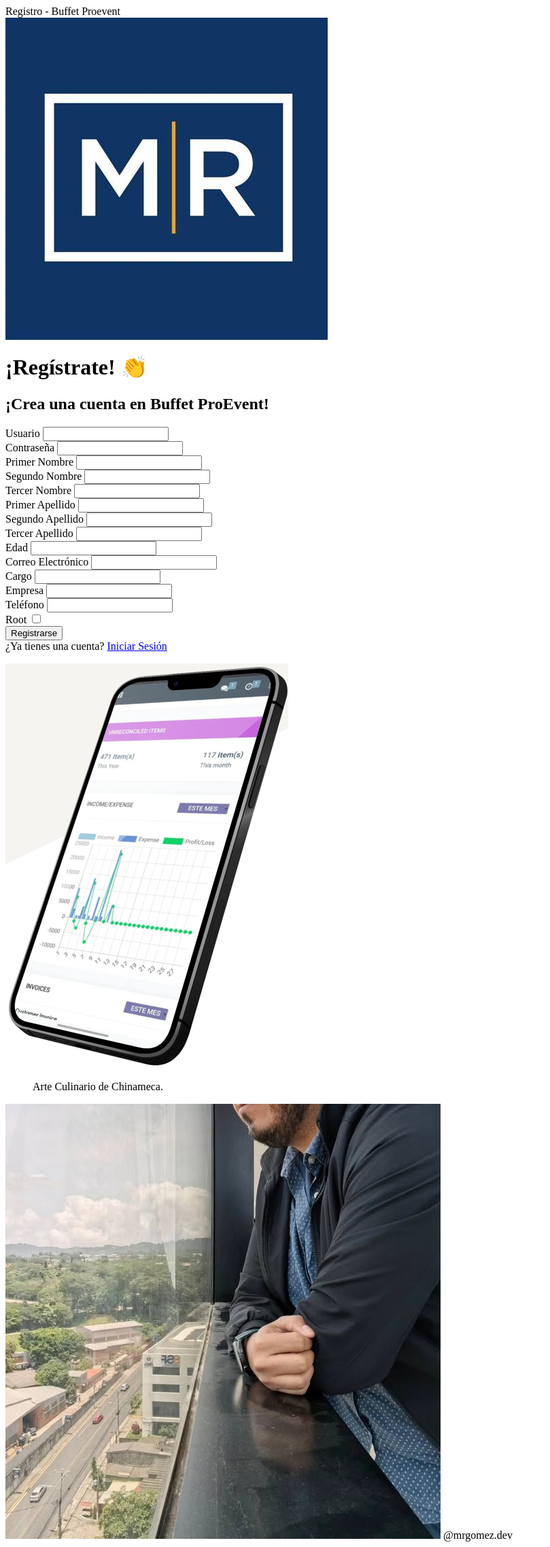
After one commit to mrgomezsv/sale360, a Django app: page /register/ in a window 1280 px wide. The commit adds this page. Shown: the whole page at 68% size, without its empty margins (0-809 px from the left). Run offline with Django 4.2, Linux system fonts and the light colour scheme.

Commit message:
Corregi y acomode register html asi como cree un base pero no lo necesito creo

```diff
--- a/Sale360/urls.py
+++ b/Sale360/urls.py
@@ -16,10 +16,8 @@ Including another URLconf
 """
 from django.contrib import admin
 from django.urls import path, include
-from system_authentication.views import home_view  # Importa la vista
 
 urlpatterns = [
     path('admin/', admin.site.urls),
-    path('login/', include('system_authentication.urls')),  # Ruta de login
-    path('', home_view, name='home'),  # Ruta raíz redirige a login
+    path('', include('system_authentication.urls')),  # Incluye las URLs de system_authentication
 ]
--- /dev/null
+++ b/system_authentication/forms.py
@@ -0,0 +1,38 @@
+from django import forms
+from django.contrib.auth.models import User
+from django.core.exceptions import ValidationError
+import re
+
+class RegisterForm(forms.Form):
+    username = forms.CharField(label="Usuario", max_length=150, required=True)
+    password = forms.CharField(label="Contraseña", widget=forms.PasswordInput, required=True)
+    first_name = forms.CharField(label="Primer Nombre", max_length=30, required=True)
+    second_name = forms.CharField(label="Segundo Nombre", max_length=30, required=False)
+    third_name = forms.CharField(label="Tercer Nombre", max_length=30, required=False)
+    first_lastname = forms.CharField(label="Primer Apellido", max_length=30, required=True)
+    second_lastname = forms.CharField(label="Segundo Apellido", max_length=30, required=False)
+    third_lastname = forms.CharField(label="Tercer Apellido", max_length=30, required=False)
+    age = forms.IntegerField(label="Edad", required=True)
+    email = forms.EmailField(label="Correo Electrónico", required=True)
+    position = forms.CharField(label="Cargo", max_length=100, required=True)
+    company = forms.CharField(label="Empresa", max_length=100, required=True)
+    is_root = forms.BooleanField(label="Root", required=False)
+    phone = forms.CharField(label="Teléfono", max_length=15, required=True)
+
+    def clean_password(self):
+        password = self.cleaned_data.get('password')
+        if not re.match(r'^(?=.*[A-Za-z])(?=.*\d)(?=.*[\W_])[A-Za-z\d\W_]{6,}$', password):
+            raise ValidationError("La contraseña debe tener al menos 6 caracteres, una letra, un número y un símbolo.")
+        return password
+
+    def clean_email(self):
+        email = self.cleaned_data.get('email')
+        if User.objects.filter(email=email).exists():
+            raise ValidationError("Este correo electrónico ya está registrado.")
+        return email
+
+    def clean_phone(self):
+        phone = self.cleaned_data.get('phone')
+        if not re.match(r'^\+?\d{9,15}$', phone):
+            raise ValidationError("El número de teléfono no es válido.")
+        return phone
--- a/system_authentication/templates/login.html
+++ b/system_authentication/templates/login.html
@@ -358,7 +358,7 @@ body {
             <div class="my-form__actions">
                 <div class="my-form__row">
                     <span>No eres usuario?</span>
-                    <a href="#" title="Registrate">
+                    <a href="{% url 'register' %}" title="Registrate">
                         Registrarse Ahora
                     </a>
                 </div>
--- /dev/null
+++ b/system_authentication/templates/register.html
@@ -0,0 +1,153 @@
+
+{% load static %}  <!-- Cargar la biblioteca de etiquetas estáticas -->
+
+{% block title %}Registro - Buffet Proevent{% endblock %}
+
+{% block content %}
+<style>
+    /* Copia el CSS que proporcionaste aquí */
+    :root {
+        --primary: #000000;
+        --primary-light: #22211F;
+        --primary-disabled: #363435;
+        --primary-lighter: #454344;
+        --secondary: #1D1D1D;
+        --text: #11181C;
+        --text-gray: #687076;
+        --text-placeholder: #8890A7;
+        --border: #DFE3E6;
+        --btn-bg: #EDEDED;
+        --input-bg: #F1F2F3;
+        --background: #F8F8FF;
+        --error: #e5484d;
+    }
+
+    /* Resto del CSS que proporcionaste */
+    /* ... */
+</style>
+
+<div class="form-wrapper">
+    <main class="form-side">
+        <a href="#" title="Logo">
+            <img src="{% static '/images/logo.jpg' %}" alt="Laplace Logo" class="logo">
+        </a>
+        <form class="my-form" method="POST" action="{% url 'register' %}">
+            {% csrf_token %}
+            <div class="form-welcome-row">
+                <h1>¡Regístrate! &#128079;</h1>
+                <h2>¡Crea una cuenta en Buffet ProEvent!</h2>
+            </div>
+
+            <!-- Campos del formulario -->
+            <div class="text-field">
+                <label for="{{ form.username.id_for_label }}">Usuario</label>
+                {{ form.username }}
+                <div class="error-message">{{ form.username.errors }}</div>
+            </div>
+
+            <div class="text-field">
+                <label for="{{ form.password.id_for_label }}">Contraseña</label>
+                {{ form.password }}
+                <div class="error-message">{{ form.password.errors }}</div>
+            </div>
+
+            <div class="text-field">
+                <label for="{{ form.first_name.id_for_label }}">Primer Nombre</label>
+                {{ form.first_name }}
+                <div class="error-message">{{ form.first_name.errors }}</div>
+            </div>
+
+            <div class="text-field">
+                <label for="{{ form.second_name.id_for_label }}">Segundo Nombre</label>
+                {{ form.second_name }}
+                <div class="error-message">{{ form.second_name.errors }}</div>
+            </div>
+
+            <div class="text-field">
+                <label for="{{ form.third_name.id_for_label }}">Tercer Nombre</label>
+                {{ form.third_name }}
+                <div class="error-message">{{ form.third_name.errors }}</div>
+            </div>
+
+            <div class="text-field">
+                <label for="{{ form.first_lastname.id_for_label }}">Primer Apellido</label>
+                {{ form.first_lastname }}
+                <div class="error-message">{{ form.first_lastname.errors }}</div>
+            </div>
+
+            <div class="text-field">
+                <label for="{{ form.second_lastname.id_for_label }}">Segundo Apellido</label>
+                {{ form.second_lastname }}
+                <div class="error-message">{{ form.second_lastname.errors }}</div>
+            </div>
+
+            <div class="text-field">
+                <label for="{{ form.third_lastname.id_for_label }}">Tercer Apellido</label>
+                {{ form.third_lastname }}
+                <div class="error-message">{{ form.third_lastname.errors }}</div>
+            </div>
+
+            <div class="text-field">
+                <label for="{{ form.age.id_for_label }}">Edad</label>
+                {{ form.age }}
+                <div class="error-message">{{ form.age.errors }}</div>
+            </div>
+
+            <div class="text-field">
+                <label for="{{ form.email.id_for_label }}">Correo Electrónico</label>
+                {{ form.email }}
+                <div class="error-message">{{ form.email.errors }}</div>
+            </div>
+
+            <div class="text-field">
+                <label for="{{ form.position.id_for_label }}">Cargo</label>
+                {{ form.position }}
+                <div class="error-message">{{ form.position.errors }}</div>
+            </div>
+
+            <div class="text-field">
+                <label for="{{ form.company.id_for_label }}">Empresa</label>
+                {{ form.company }}
+                <div class="error-message">{{ form.company.errors }}</div>
+            </div>
+
+            <div class="text-field">
+                <label for="{{ form.phone.id_for_label }}">Teléfono</label>
+                {{ form.phone }}
+                <div class="error-message">{{ form.phone.errors }}</div>
+            </div>
+
+            <div class="text-field">
+                <label for="{{ form.is_root.id_for_label }}">Root</label>
+                {{ form.is_root }}
+                <div class="error-message">{{ form.is_root.errors }}</div>
+            </div>
+
+            <button class="my-form__button" type="submit">
+                Registrarse
+            </button>
+
+            <div class="my-form__actions">
+                <div class="my-form__row">
+                    <span>¿Ya tienes una cuenta?</span>
+                    <a href="{% url 'login' %}" title="Iniciar Sesión">
+                        Iniciar Sesión
+                    </a>
+                </div>
+            </div>
+        </form>
+    </main>
+    <aside class="info-side">
+        <div class="blockquote-wrapper">
+            <img src="{% static '/images/banner2.png' %}" alt="Returns" class="returns">
+            <blockquote>
+                Arte Culinario de Chinameca.
+            </blockquote>
+            <div class="author">
+                <img src="{% static '/images/yo.jpg' %}" alt="Avatar" class="avatar">
+                <span class="author-name">@mrgomez.dev</span>
+            </div>
+        </div>
+    </aside>
+</div>
+{% endblock %}
--- a/system_authentication/urls.py
+++ b/system_authentication/urls.py
@@ -2,5 +2,7 @@ from django.urls import path
 from . import views
 
 urlpatterns = [
-    path('', views.login_view, name='login'),  # Ruta de login
+    path('', views.home, name='home'),  # Ruta raíz
+    path('login/', views.login_view, name='login'),
+    path('register/', views.register_view, name='register'),
 ]
--- a/system_authentication/views.py
+++ b/system_authentication/views.py
@@ -1,10 +1,12 @@
 from django.shortcuts import render, redirect
 from django.contrib.auth import authenticate, login
 from django.contrib import messages
+from django.contrib.auth.models import User
+from .forms import RegisterForm
 
 
-def home_view(request):
-    return redirect('login')  # Redirige a la vista de login
+def home(request):
+    return redirect('login')  # Redirige a la página de login
 
 def login_view(request):
     if request.method == 'POST':
@@ -17,3 +19,26 @@ def login_view(request):
         else:
             messages.error(request, 'Usuario o contraseña incorrectos.')
     return render(request, 'login.html')  # Renderiza la plantilla en system_authentication/templates/login.html
+
+
+def register_view(request):
+    if request.method == 'POST':
+        form = RegisterForm(request.POST)
+        if form.is_valid():
+            # Crear el usuario
+            user = User.objects.create_user(
+                username=form.cleaned_data['username'],
+                email=form.cleaned_data['email'],
+                password=form.cleaned_data['password'],
+                first_name=form.cleaned_data['first_name'],
+                last_name=form.cleaned_data['first_lastname'],
+            )
+            messages.success(request, 'Usuario registrado exitosamente.')
+            return redirect('register')
+        else:
+            for field, errors in form.errors.items():
+                for error in errors:
+                    messages.error(request, f"{field}: {error}")
+    else:
+        form = RegisterForm()
+    return render(request, 'register.html', {'form': form})
```
Also changed, not shown: system_authentication/templates/base.html (added, +24 -0 lines).
